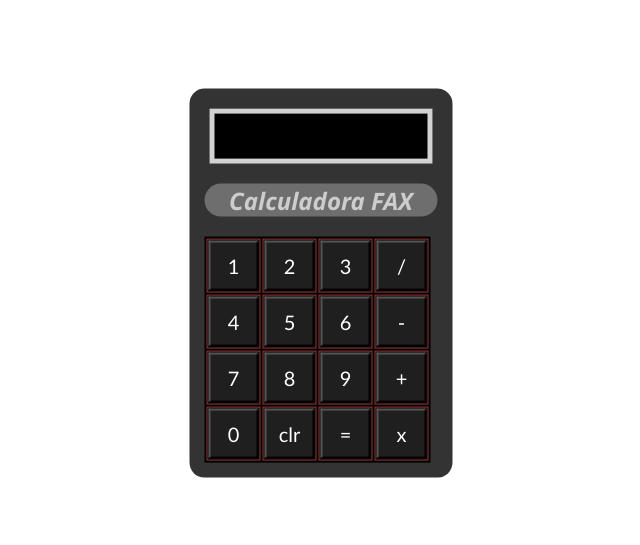
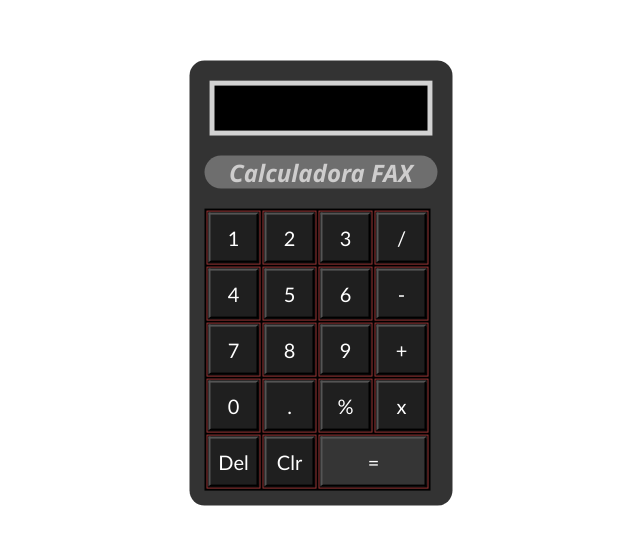
Before and after one commit to rprosa/Calculadora, a plain HTML site: page index.html in a window 1280 px wide. Shown: the part 117-662 px from the top of the page, without its empty margins (319-959 px from the left). Drawn offline with Linux system fonts and the light colour scheme.

Commit message:
adição de novos botões e suas funções

```diff
--- a/index.html
+++ b/index.html
@@ -32,9 +32,14 @@
         </tr>
         <tr>
             <td><button class="botao" onclick="insert('0')">0</td>
-            <td><button class="botao" onclick="clean()">clr</td>
-            <td><button class="botao" onclick="calcular()">=</td>
+            <td><button class="botao" onclick="insert('.')">.</td>
+            <td><button class="botao" onclick="insert('%')">%</td>
             <td><button class="botao" onclick="insert('*')">x</button></td>
+        </tr>
+        <tr>
+            <td><button class="botao" onclick="deletar('Del')">Del</td>
+            <td><button class="botao" onclick="clean()">Clr</td>
+            <td colspan="2"><button class="botao" onclick="calcular()">=</td>
         </tr>
     </table>
 </body>
--- a/script.js
+++ b/script.js
@@ -17,3 +17,7 @@ function calcular(){
         document.getElementById('resultado').innerHTML = "Nada..."
     }
 }
+function deletar(){
+    var resultado = document.getElementById('resultado').innerHTML;
+    document.getElementById('resultado').innerHTML = resultado.substring(0, resultado.length -1);
+}
--- a/style.css
+++ b/style.css
@@ -1,3 +1,4 @@
+
 .calculadora{
     position: absolute;
     background-color: rgba(0, 0, 0, 0.8);
@@ -43,3 +44,9 @@ td{
     background-color: rgb(31,31,31);
     color: #ffffff;
 }
+button.botao[onclick="calcular()"] {
+    color: rgb(255, 255, 255);
+    background-color: rgb(53, 53, 53);
+    padding: 5px;
+    width: 106px;
+  }
```
